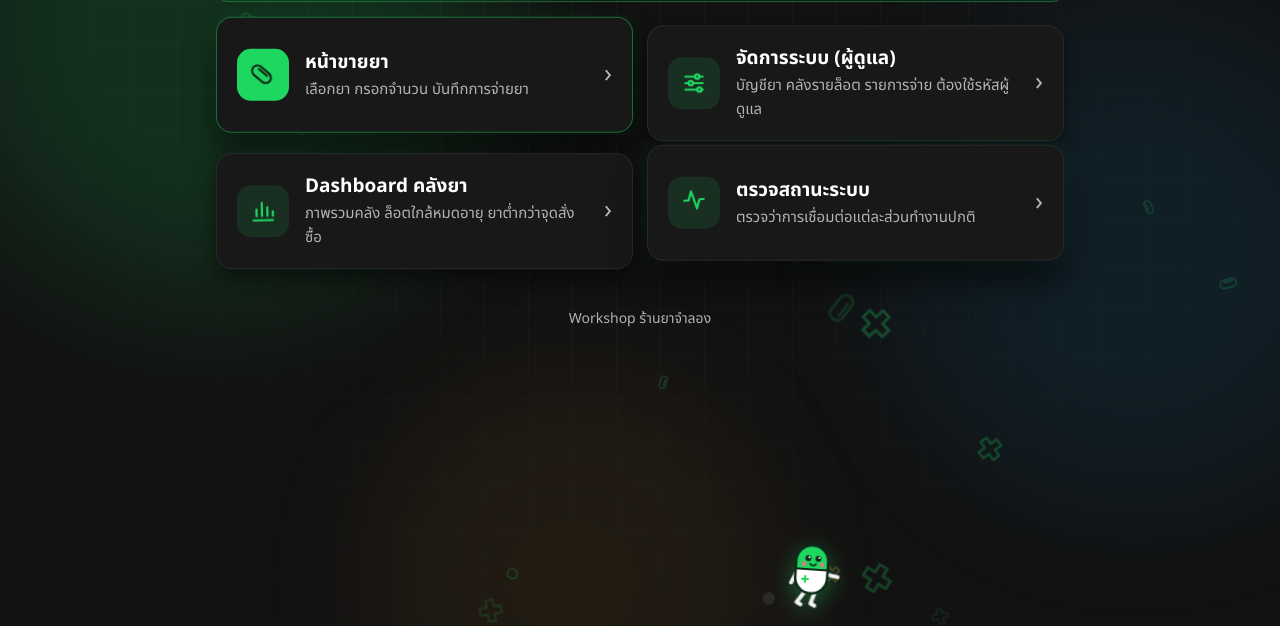
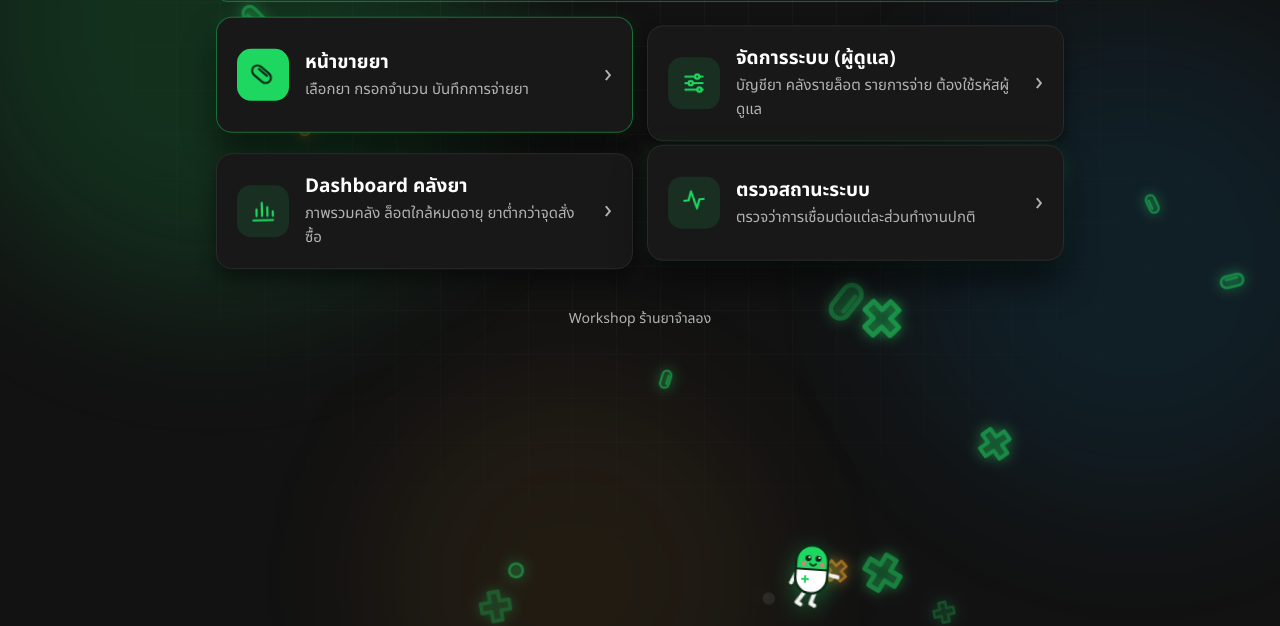
Before and after one commit to WARZEHA/MyStore, a plain HTML site: page index.html in a window 1280 px wide. Shown: the part 174-800 px from the top of the page. Drawn offline with Linux system fonts and the light colour scheme; no server answers.

Commit message:
เม็ดยาลอยพื้นหลังชัดขึ้น
ความเข้มสูงขึ้น ขนาดใหญ่ขึ้น เส้นหนาขึ้น เติมสีจางในรูป และมีแสงเรือง (หน้าแรกและหน้าขายยา)

Co-Authored-By: Claude Opus 5.5 <noreply@anthropic.com>

```diff
--- a/index.html
+++ b/index.html
@@ -142,7 +142,8 @@
   @keyframes drift2 { 0%, 100% { transform: translate(0, 0) scale(1); } 50% { transform: translate(-240px, -120px) scale(1.2); } }
   @keyframes drift3 { 0%, 100% { transform: translate(0, 0) scale(1); } 50% { transform: translate(180px, -160px) scale(.9); } }
   .particle { position: absolute; bottom: -60px; color: var(--accent); animation: rise linear infinite; }
-  .particle svg { display: block; width: 100%; height: 100%; animation: sway ease-in-out infinite alternate; animation-duration: inherit; }
+  .particle svg { display: block; width: 100%; height: 100%; animation: sway ease-in-out infinite alternate; animation-duration: inherit; stroke-width: 2.4; filter: drop-shadow(0 0 6px currentColor); }
+  .particle path { fill: currentColor; fill-opacity: .18; }
   @keyframes rise {
     0%   { transform: translateY(0) rotate(0deg); opacity: 0; }
     10%  { opacity: var(--o); }
@@ -350,7 +351,7 @@
     };
     const count = window.innerWidth < 600 ? 12 : 22;
     for (let i = 0; i < count; i++) {
-      const size = 14 + Math.random() * 24;
+      const size = 20 + Math.random() * 30;
       const dur = 16 + Math.random() * 18;
       const p = document.createElement('span');
       p.className = 'particle';
@@ -359,7 +360,7 @@
       p.style.height = size + 'px';
       p.style.animationDuration = dur + 's';
       p.style.animationDelay = (-Math.random() * dur) + 's';   // เริ่มกระจายทั่วจอทันที
-      p.style.setProperty('--o', (0.10 + Math.random() * 0.18).toFixed(2));
+      p.style.setProperty('--o', (0.35 + Math.random() * 0.30).toFixed(2));
       p.style.setProperty('--r', (Math.random() < .5 ? -1 : 1) * (90 + Math.random() * 270) + 'deg');
       if (Math.random() < .25) p.style.color = '#ffa42b';
       const svg = icon('');            // SVG เปล่า (เส้นตาม currentColor) แล้วเติมรูปทรงที่สุ่มได้
```
Also changed, not shown: pos.html (+4 -3 lines).
